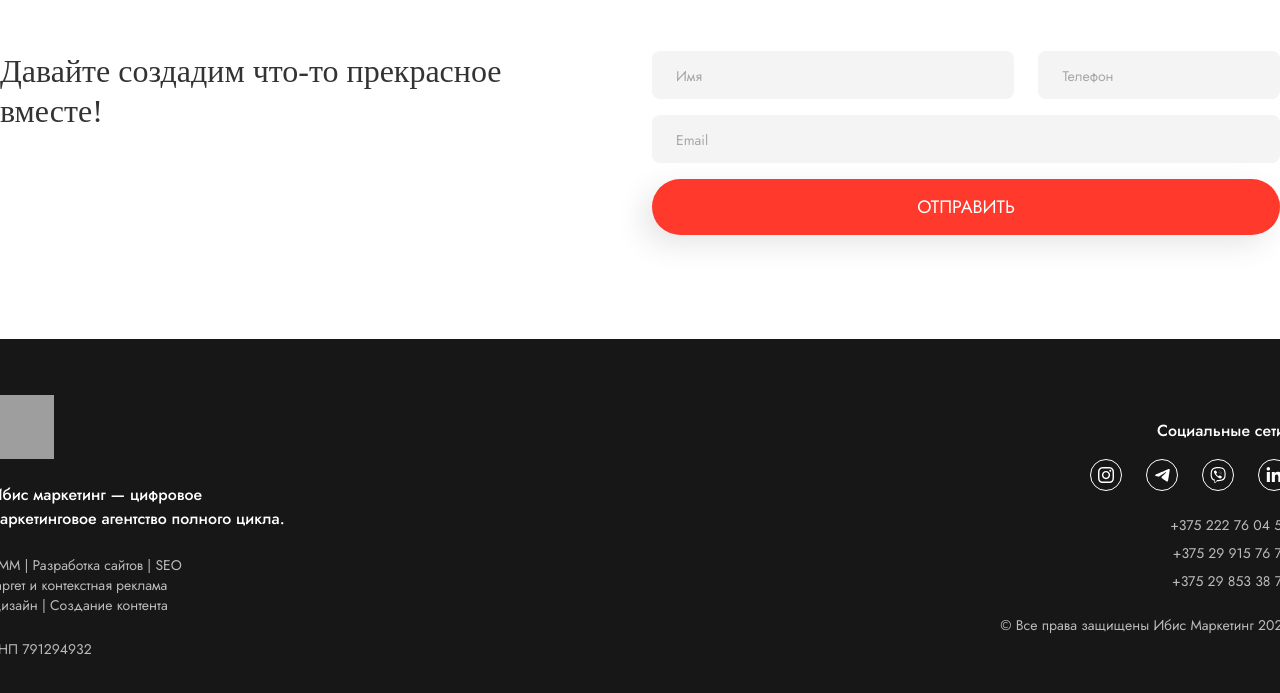
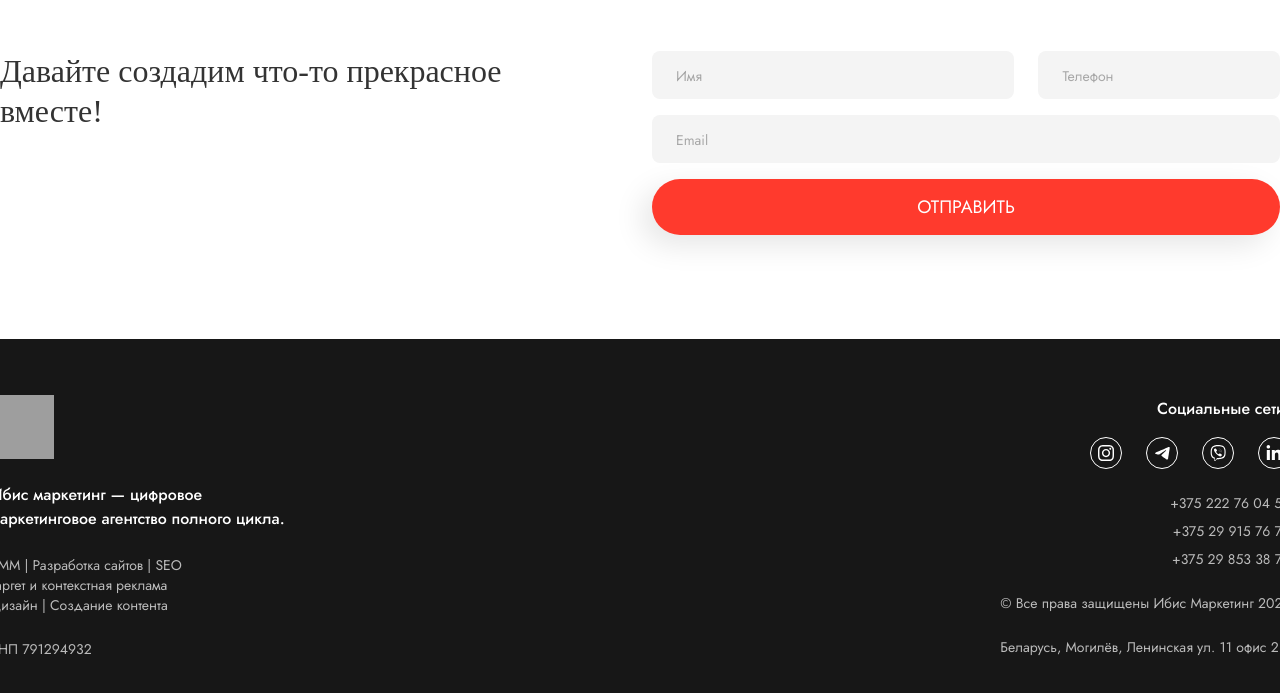
Before and after one commit to Lyshka/main-smm, a React (Vite) app: page / in a window 1280 px wide. Shown: the part 4349-5042 px from the top of the page. Built offline with nearby package versions, Linux system fonts and the light colour scheme; no server answers; grey boxes are pictures that could not be loaded; a web font is replaced by a local one.

Commit message:
add
add adress from footer

```diff
--- a/src/components/Footer.jsx
+++ b/src/components/Footer.jsx
@@ -134,6 +134,10 @@ const Footer = () => {
             <p className="text-sm text-[#BBBBBB]">
               © Все права защищены Ибис Маркетинг 2023
             </p>
+
+            <p className="text-sm text-[#BBBBBB]">
+              Беларусь, Могилёв, Ленинская ул. 11 офис 2
+            </p>
           </div>
         </div>
       </div>
--- a/src/components/Mobile/FooterMobile.jsx
+++ b/src/components/Mobile/FooterMobile.jsx
@@ -134,6 +134,9 @@ const FooterMobile = () => {
             <p className="text-sm text-[#BBBBBB]">
               © Все права защищены Ибис Маркетинг 2023
             </p>
+            <p className="text-sm text-[#BBBBBB]">
+              Беларусь, Могилёв, Ленинская ул. 11 офис 2
+            </p>
           </div>
         </div>
       </div>
```
